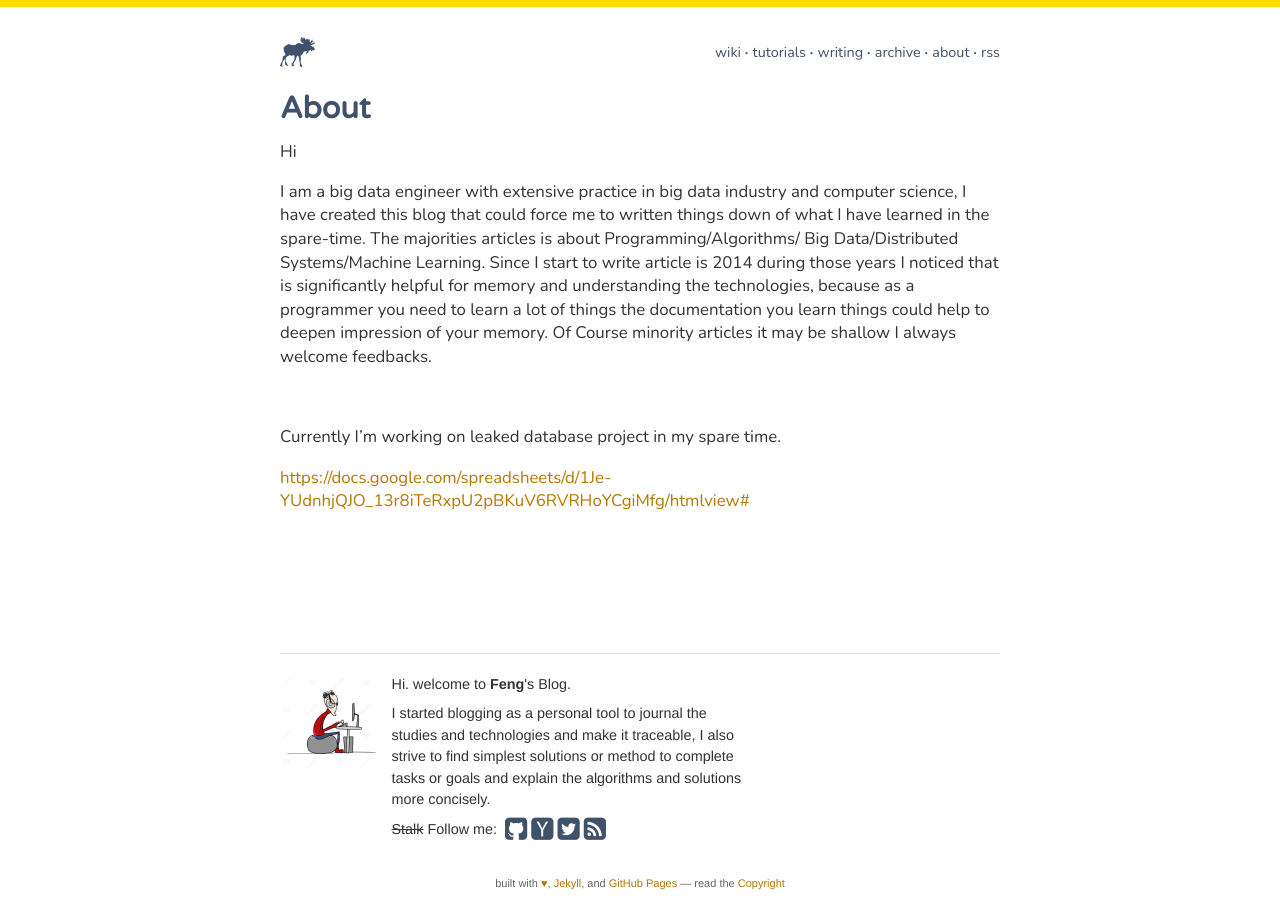
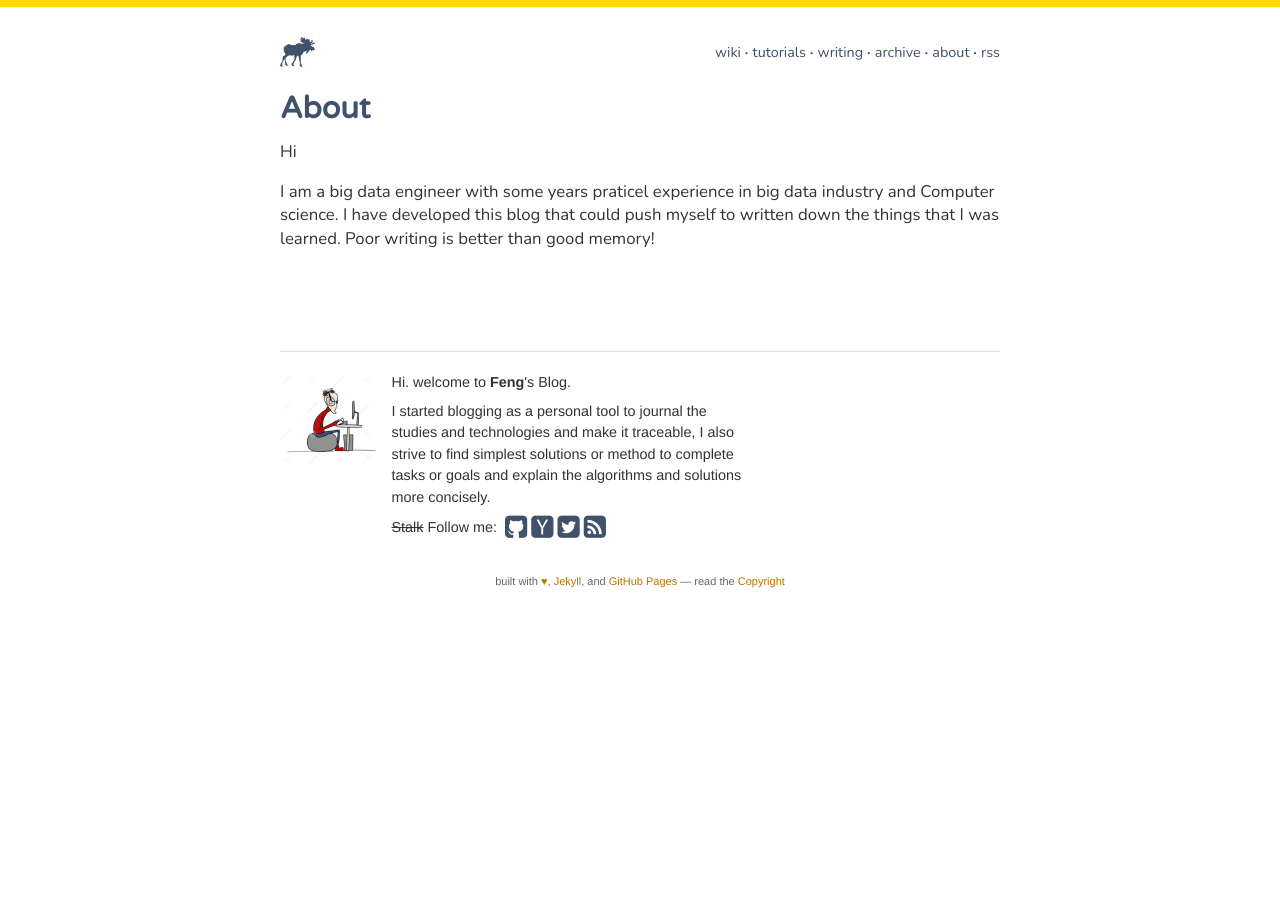
Before and after one commit to SharpLu/Blog, a Jekyll site: the page built from about/index.md, in a window 1280 px wide. Built offline with Jekyll 4.4.1, drawn with Linux system fonts in a browser that asks for light colours.

Commit message:
Update index.md

```diff
--- a/about/index.md
+++ b/about/index.md
@@ -6,18 +6,5 @@ title: About
 
 Hi
 
-I am a big data engineer with extensive practice in big data industry and
-computer science, I have created this blog that could force me to written things
-down of what I have learned in the spare-time. The majorities articles is about
-Programming/Algorithms/ Big Data/Distributed Systems/Machine Learning. Since I
-start to write article is 2014 during those years I noticed that is
-significantly helpful for memory and understanding the technologies, because as
-a programmer you need to learn a lot of things the documentation you learn
-things could help to deepen impression of your memory. Of Course minority
-articles it may be shallow I always welcome feedbacks.
-
-
-
-Currently I’m working on leaked database project in my spare time.
-
-<https://docs.google.com/spreadsheets/d/1Je-YUdnhjQJO_13r8iTeRxpU2pBKuV6RVRHoYCgiMfg/htmlview#>
+I am a big data engineer with some years praticel experience in big data industry and
+Computer science. I have developed this blog that could push myself to written down the things that I was learned. Poor writing is better than good memory!
```
